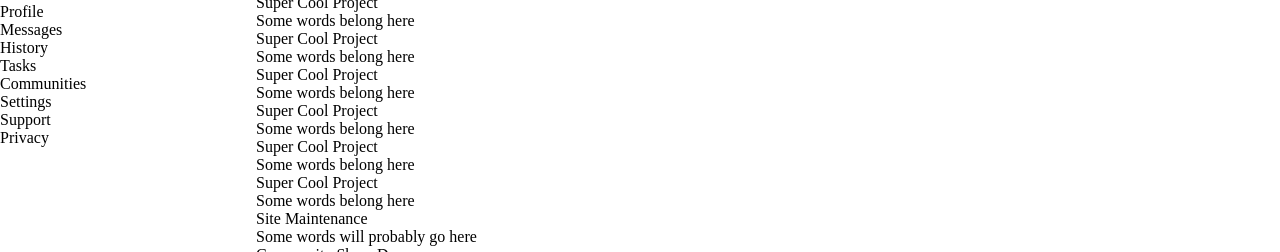
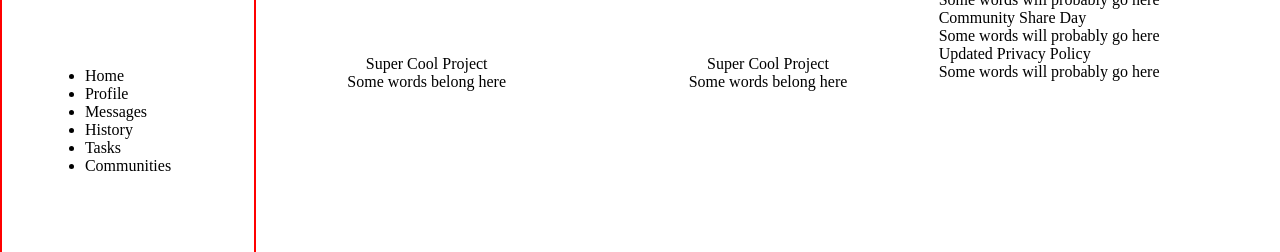
Before and after one commit to robbietonos37/practice-dashboard, a plain HTML site: page index.html in a window 1280 px wide. Shown: the part 124-376 px from the top of the page. Drawn offline with Linux system fonts and the light colour scheme.

Commit message:
Organize grid layout more

```diff
--- a/index.html
+++ b/index.html
@@ -47,8 +47,10 @@
         </div>
 
         <div class="main-content">
-            <h2>Your Projects</h2>
             <div class="card-container">
+                <!-- <div>
+                    <h2>Your Projects</h2>
+                </div> -->
                 <div class="card">
                     <p class="title">Super Cool Project</p>
                     <p>Some words belong here</p>
--- a/style.css
+++ b/style.css
@@ -8,6 +8,41 @@
     grid-template-columns: 1fr 4fr;
 }
 
+.sidebar {
+    grid-column: 1 / 2;
+    grid-row: 1 / 5;
+    display: grid;
+    justify-items: center;
+    align-content: left;
+    border: solid red 2px;
+}
+
 .header {
     grid-column: 2 / 3;
+    border: solid blue
 }
+
+.main-content {
+    grid-column: 2 / 3;
+    display: grid;
+    grid-template-columns: 2fr 1fr;
+
+}
+
+.card-container {
+    grid-column: 1 / 2;
+    display: grid;
+    grid-template-rows: repeat(3, minmax(200px, 1fr));
+    grid-template-columns: repeat(2, minmax(200px, 1fr));
+}
+
+.card {
+    display: grid;
+    justify-items: center;
+    align-content: center;
+}
+
+.right-main-bar {
+    display: grid;
+    grid-column: 2 / 3;
+}
```
